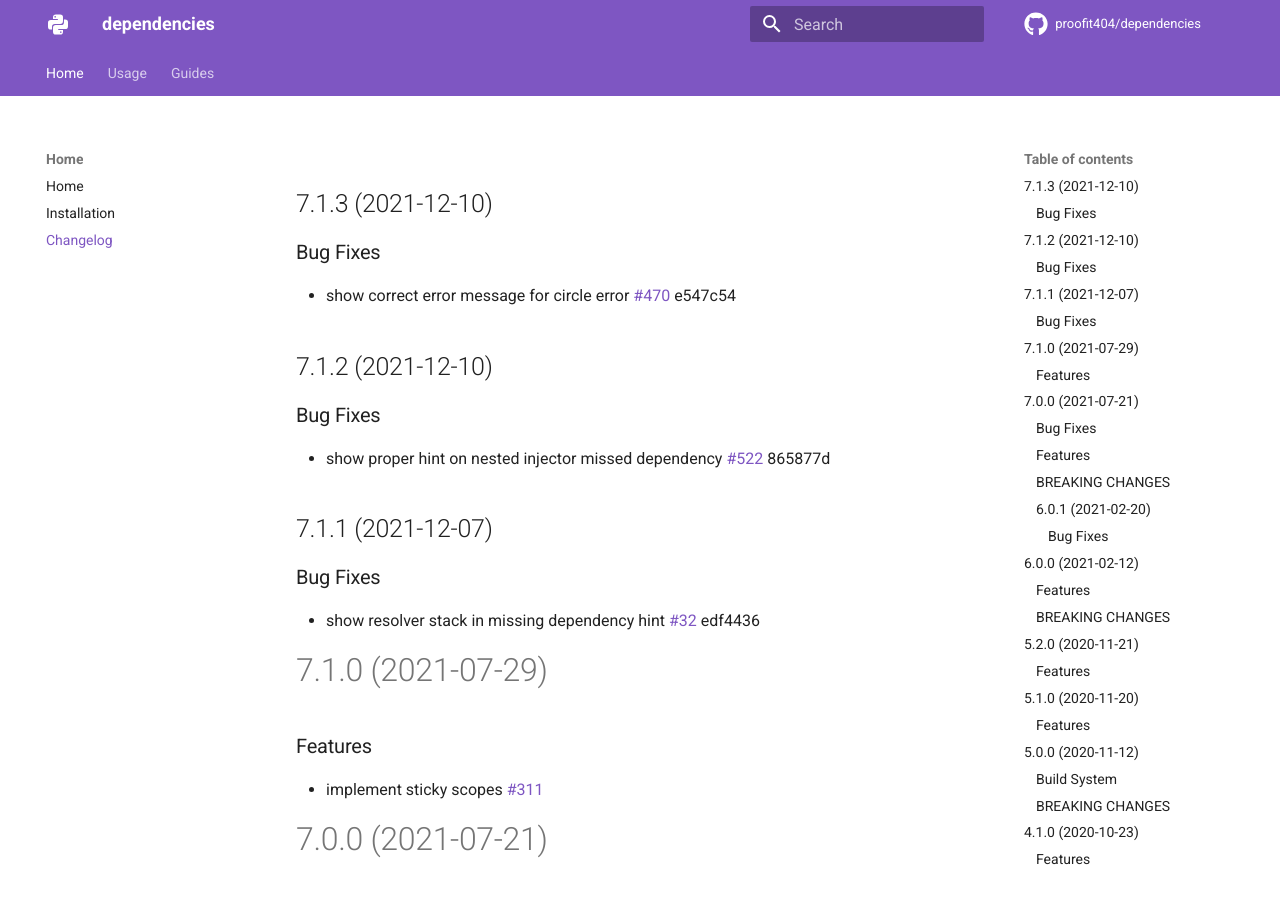
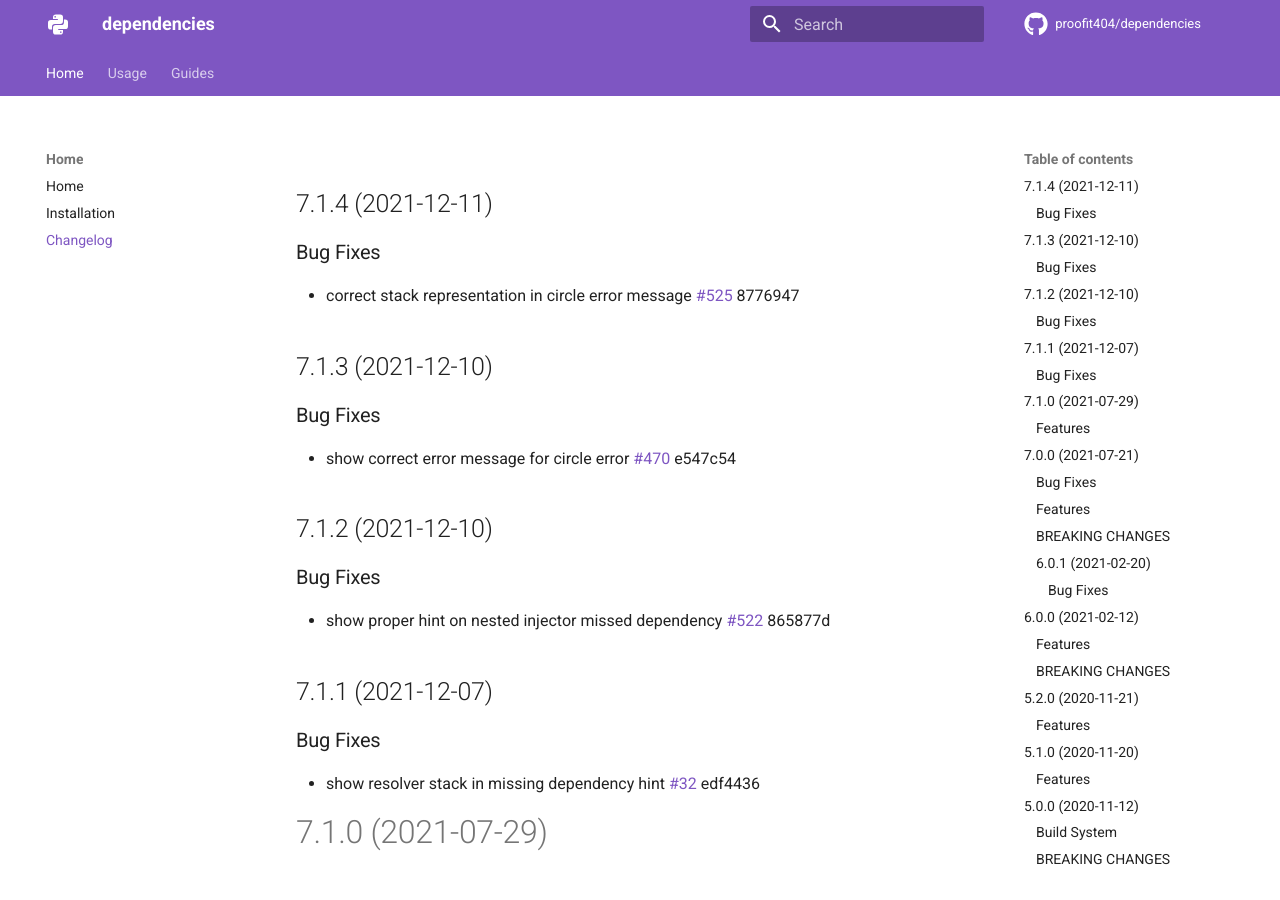
Before and after one commit to proofit404/dependencies, an MkDocs documentation site: the page built from docs/changelog.md, in a window 1280 px wide and 900 px high. Built offline with MkDocs 1.6.1 and Material for MkDocs 9.7.7, drawn with Linux system fonts in a browser that asks for light colours; comment, search, counter and statistics services are not loaded.

Commit message:
chore(release): 7.1.4 [skip ci]
## 7.1.4 (2021-12-11)

### Bug Fixes

* correct stack representation in circle error message [#525](https://github.com/proofit404/dependencies/issues/525) 8776947

```diff
--- a/docs/changelog.md
+++ b/docs/changelog.md
@@ -1,3 +1,10 @@
+## 7.1.4 (2021-12-11)
+
+### Bug Fixes
+
+- correct stack representation in circle error message
+  [#525](https://github.com/proofit404/dependencies/issues/525) 8776947
+
 ## 7.1.3 (2021-12-10)
 
 ### Bug Fixes
--- a/pyproject.toml
+++ b/pyproject.toml
@@ -19,7 +19,7 @@ packages = [
 ]
 readme = "docs/index.md"
 repository = "https://github.com/proofit404/dependencies"
-version = "7.1.3"
+version = "7.1.4"
 
 [tool.poetry.dependencies]
 python = "~3.6 || ~3.7 || ~3.8 || ~3.9"
```
